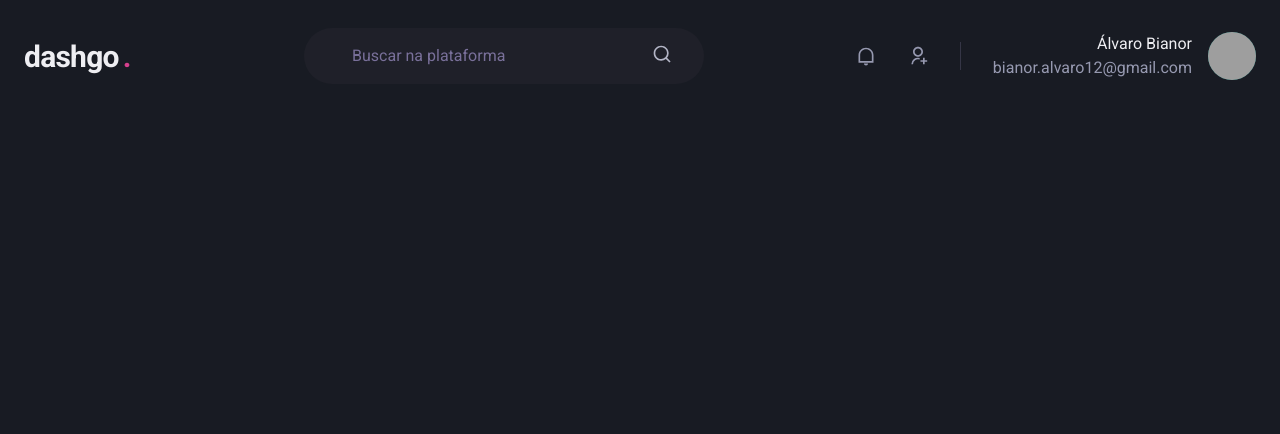
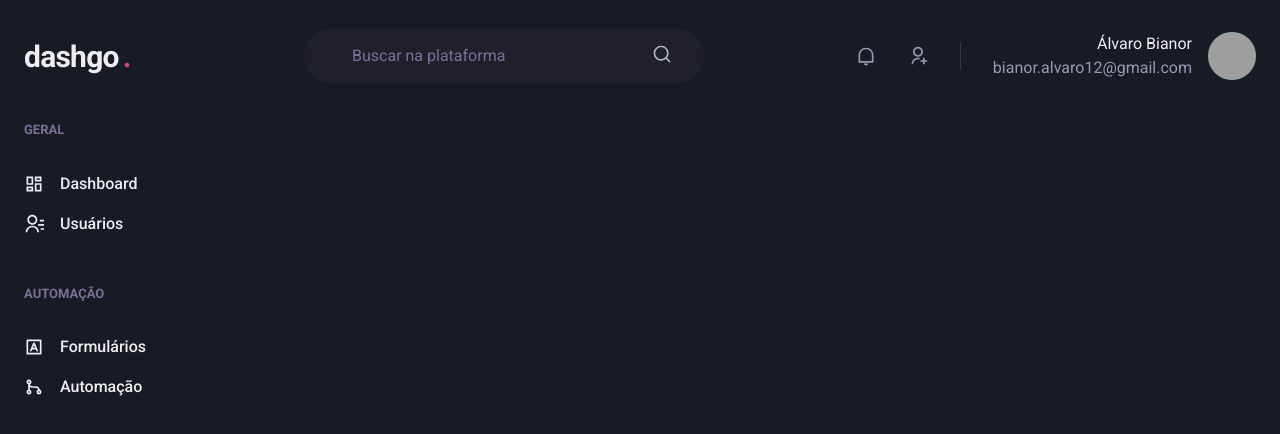
Before and after one commit to alvarobianor/dashGo, a Next.js app: page /dashboard in a window 1280 px wide. Shown: the top 434 px of the page. Built offline with nearby package versions, Linux system fonts and the light colour scheme; grey boxes are pictures that could not be loaded.

Commit message:
Doing the Sidebar

```diff
--- /dev/null
+++ b/src/components/Sidebar.tsx
@@ -0,0 +1,57 @@
+import { Box, Icon, Link, Stack, Text } from "@chakra-ui/react";
+import {
+  RiContactsLine,
+  RiDashboardLine,
+  RiGitMergeLine,
+  RiInputMethodLine,
+} from "react-icons/ri";
+
+export function Sidebar() {
+  return (
+    <Box as="aside" w="64" mr="8">
+      <Stack spacing="12" align="flex-start">
+        <Box>
+          <Text fontWeight="bold" color="gray.400" fontSize="small">
+            GERAL
+          </Text>
+          <Stack spacing="4" mt="8" align="stretch">
+            <Link display="flex" alignItems="center">
+              <Icon as={RiDashboardLine} fontSize="20" />
+              <Text ml="4" fontWeight="medium">
+                Dashboard
+              </Text>
+            </Link>
+
+            <Link display="flex" alignItems="center">
+              <Icon as={RiContactsLine} fontSize="20" />
+              <Text ml="4" fontWeight="medium">
+                Usuários
+              </Text>
+            </Link>
+          </Stack>
+        </Box>
+
+        <Box>
+          <Text fontWeight="bold" color="gray.400" fontSize="small">
+            AUTOMAÇÃO
+          </Text>
+          <Stack spacing="4" mt="8" align="stretch">
+            <Link display="flex" alignItems="center">
+              <Icon as={RiInputMethodLine} fontSize="20" />
+              <Text ml="4" fontWeight="medium">
+                Formulários
+              </Text>
+            </Link>
+
+            <Link display="flex" alignItems="center">
+              <Icon as={RiGitMergeLine} fontSize="20" />
+              <Text ml="4" fontWeight="medium">
+                Automação
+              </Text>
+            </Link>
+          </Stack>
+        </Box>
+      </Stack>
+    </Box>
+  );
+}
--- a/src/pages/dashboard.tsx
+++ b/src/pages/dashboard.tsx
@@ -1,5 +1,15 @@
+import { Flex } from "@chakra-ui/react";
 import { Header } from "../components/Header";
+import { Sidebar } from "../components/Sidebar";
 
 export default function DashBoard() {
-  return <Header />;
+  return (
+    <Flex direction="column" h="100vh">
+      <Header />
+
+      <Flex w="100%" my="6" maxWidth={1480} mx="auto" px="6">
+        <Sidebar />
+      </Flex>
+    </Flex>
+  );
 }
```
